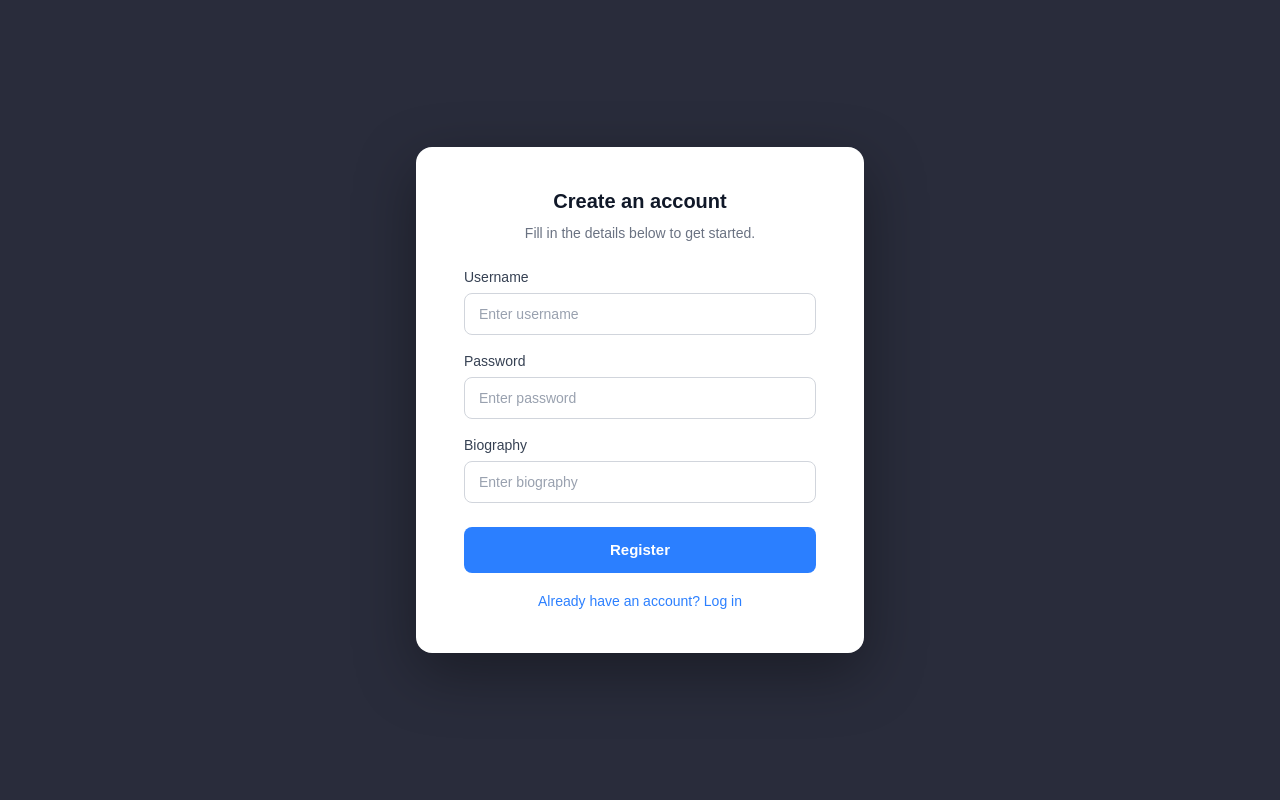
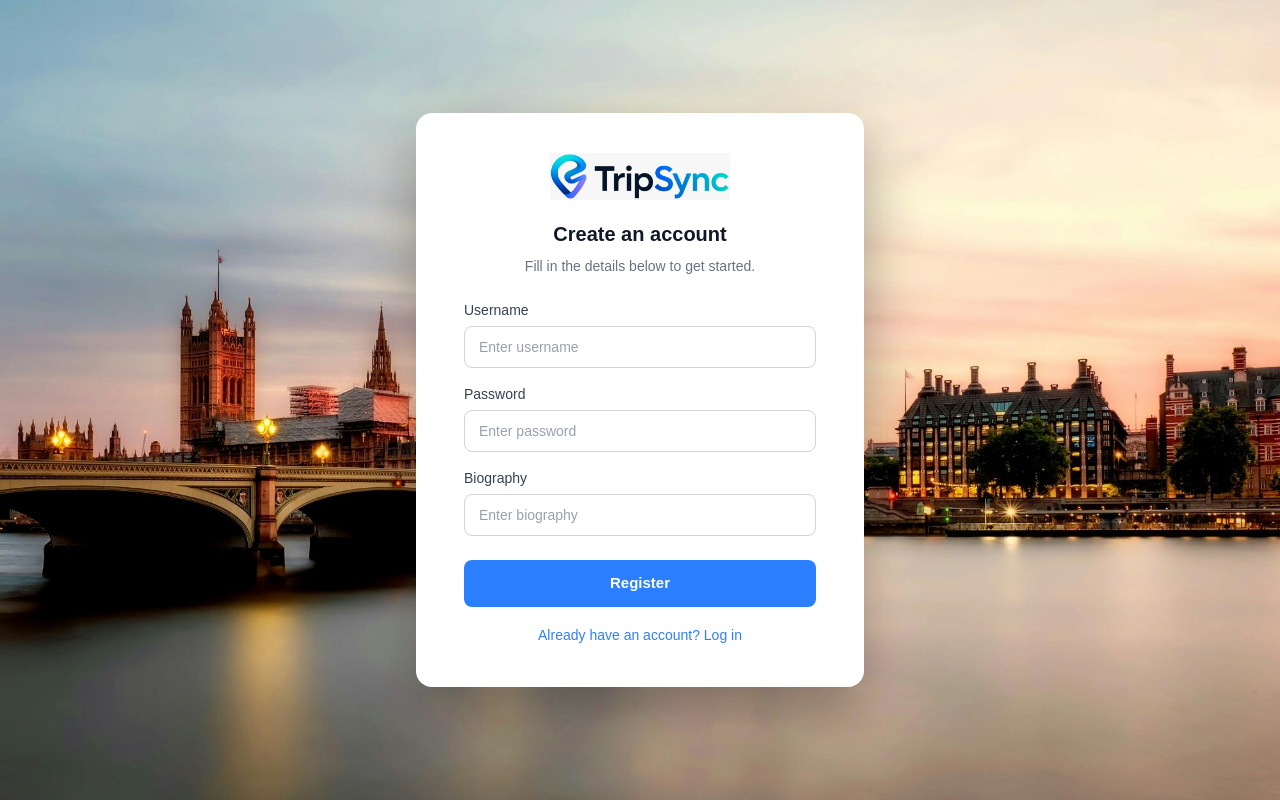
Before and after one commit to WasistdennmitKarstenlos/sopra-fs26-group-38-client, a Next.js app: page /register in a window 1280 px wide. Built offline with nearby package versions, Linux system fonts and the light colour scheme.

Commit message:
register_background and logo

```diff
--- a/app/register/page.tsx
+++ b/app/register/page.tsx
@@ -1,5 +1,6 @@
 "use client";
 
+import Image from "next/image";
 import { useRouter } from "next/navigation";
 import { useApi } from "@/hooks/useApi";
 import useLocalStorage from "@/hooks/useLocalStorage";
@@ -39,8 +40,21 @@ const Register: React.FC = () => {
   };
 
   return (
-    <div className="min-h-screen bg-app-dark flex items-center justify-center">
+    <div className="min-h-screen bg-cover bg-center flex items-center justify-center" style={{ backgroundImage: "url('/images/Background.jpg')" }}>
       <div className="bg-white rounded-2xl px-12 py-10 w-full max-w-md shadow-[0_20px_60px_rgba(0,0,0,0.35)]">
+
+        {/* TripSync Logo */}
+        <div className="flex justify-center mb-5">
+          <Image
+            src="/logos/Logo.jpeg"
+            alt="TripSync"
+            width={180}
+            height={50}
+            style={{ objectFit: "contain" }}
+            priority
+          />
+        </div>
+
         <h2 className="text-center text-gray-900 text-xl font-bold mb-2">Create an account</h2>
         <p className="text-center text-gray-500 text-sm mb-6">Fill in the details below to get started.</p>
 
```
